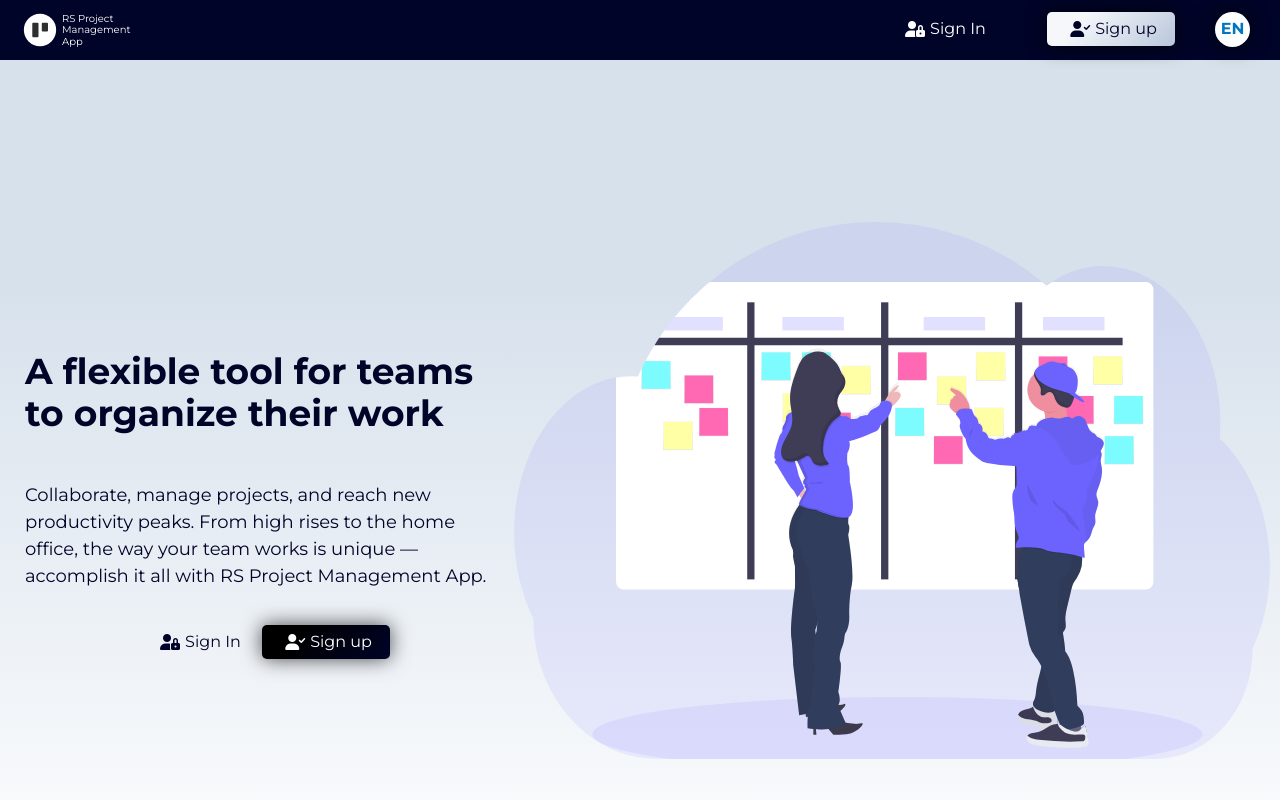
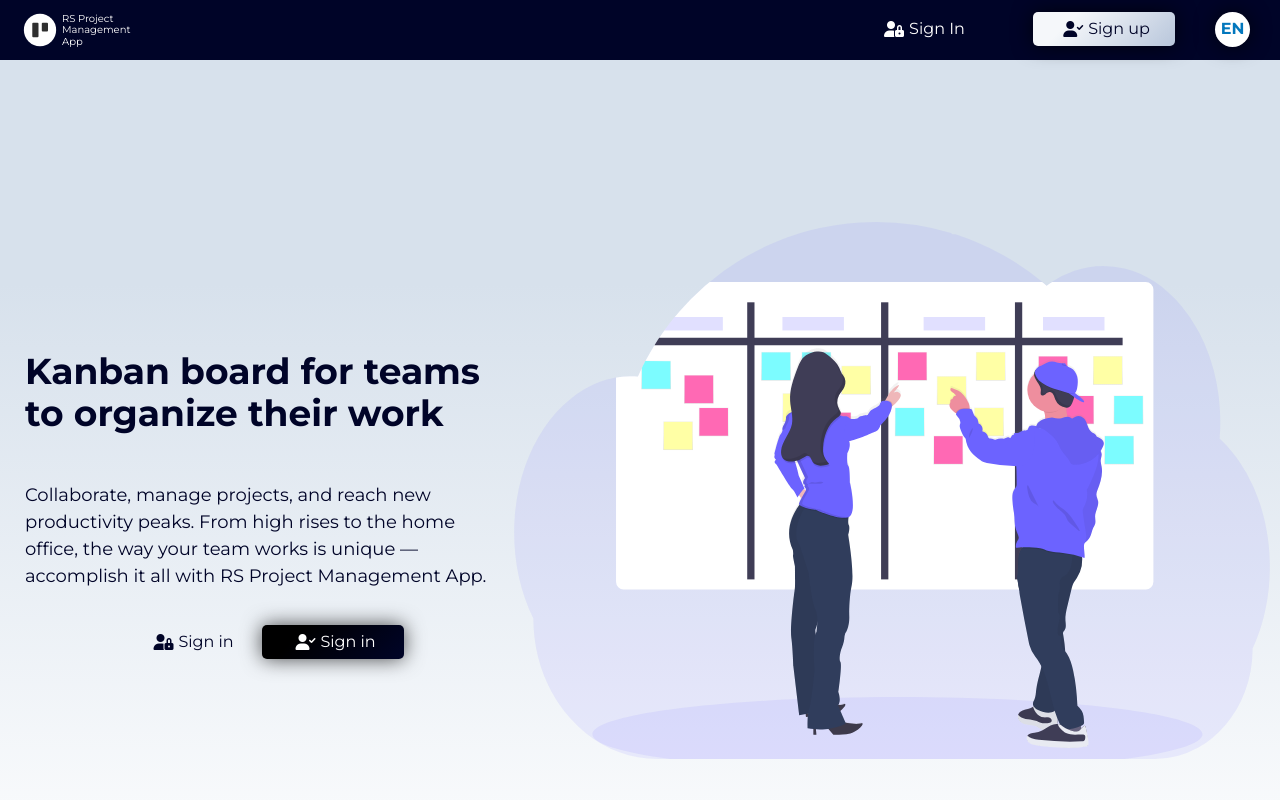
Before and after one commit to tlkv/project-management-app, a React (Create React App) app: page /welcome in a window 1280 px wide. Shown: the top 800 px of the page. Built offline with nearby package versions, Linux system fonts and the light colour scheme; the HTML template or start-up script is replaced by a standard one.

Commit message:
feat: add welcome page translation

```diff
--- a/src/data/dict.ts
+++ b/src/data/dict.ts
@@ -1,21 +1,66 @@
 const dict = {
   EN: {
-    notFoundPage: {
-      notFoundMessage: 'Not found',
+    buttons: {
+      toMainButtonText: 'Main page',
+      signIn: 'Sign in',
+      signUp: 'Sign in',
     },
     welcomePage: {
-      front: 'Text on front page',
+      titleMain: 'Kanban board for teams to organize their work',
+      paragraphMain:
+        'Collaborate, manage projects, and reach new productivity peaks. From high rises to the home office, the way your team works is unique — accomplish it all with RS Project Management App.',
+      title1: 'Build the workflow you want',
+      paragraph1: 'Manage your boards using Drag-n-Drop',
+      title2: 'Tasks contain everything you need',
+      paragraph2: 'You can specify additional info in task description and assign users',
+      title3: 'Unlimited kanban boards, columns and tasks',
+      paragraph3: 'No limits for all registered users',
+      teamTitle: 'Our team',
+      teamName1: 'Andrey',
+      teamName2: 'Vitali',
+      team1done1: 'Kanban board - Drag-n-Drop',
+      team1done2: 'API interaction, toast popups',
+      team1done3: 'Global tasks search, translation',
+      team1done4: 'Front page, Profile page',
+      team1done5: 'Project Architecture, CI/CD',
+      team2done1: 'Kanban board - columns, tasks',
+      team2done2: 'Boards management',
+      team2done3: 'Tasks managemet',
+      team2done4: 'Modal boxes',
     },
     loginPage: {},
     mainPage: {},
     profilePage: {},
   },
+  /* ru */
   RU: {
-    notFoundPage: {
-      notFoundMessage: 'Не найдено',
+    buttons: {
+      toMainButtonText: 'На главную',
+      signIn: 'Войти',
+      signUp: 'Регистрация',
     },
     welcomePage: {
-      front: 'Текст на главной',
+      titleMain: 'Канбан доска для командной работы',
+      paragraphMain:
+        'Collaborate, manage projects, and reach new productivity peaks. From high rises to the home office, the way your team works is unique — accomplish it all with RS Project Management App.',
+      title1: 'Build the workflow you want',
+      paragraph1: 'Manage your boards using Drag-n-Drop',
+      title2: 'Tasks contain everything you need',
+      paragraph2: 'You can specify additional info in task description and assign users',
+      title3: 'Unlimited kanban boards, columns and tasks',
+      paragraph3: 'No limits for all registered users',
+      teamTitle: 'Our team',
+      teamName1: 'Andrey',
+      teamName2: 'Vitali',
+      team1done1: 'Kanban board - Drag-n-Drop',
+      team1done2: 'API interaction, toast popups',
+      team1done3: 'Global tasks search, translation',
+      team1done4: 'Front page, Profile page',
+      team1done5: 'Project Architecture, CI/CD',
+      team2done1: 'Kanban board - columns, tasks',
+      team2done2: 'Boards management',
+      team2done3: 'Tasks managemet',
+      team2done4: 'Modal boxes',
     },
     loginPage: {},
     mainPage: {},
--- a/src/pages/NotFoundPage/NotFoundPage.tsx
+++ b/src/pages/NotFoundPage/NotFoundPage.tsx
@@ -13,7 +13,7 @@ function NotFoundPage() {
       <div className="not-found-button-wrapper">
         <NavLink to="/" className="main-nav-btn">
           <i className="fa-solid fa-circle-arrow-left" />
-          Main Page
+          {dict[lang].buttons.toMainButtonText}
         </NavLink>
       </div>
     </div>
--- a/src/pages/WelcomePage/WelcomePage.scss
+++ b/src/pages/WelcomePage/WelcomePage.scss
@@ -17,7 +17,7 @@
   i {
     margin: 5px;
   }
-  width: 128px;
+  width: 142px;
   height: 34px;
   padding: 5px;
   border: 0;
@@ -255,6 +255,9 @@
       }
       .pers-card-done {
         text-align: left;
+        ul {
+          padding-left: 25px;
+        }
       }
       .pers-photo-1 {
         background: #fff url('../../assets/img/av1.png') center/cover no-repeat;
--- a/src/pages/WelcomePage/WelcomePage.tsx
+++ b/src/pages/WelcomePage/WelcomePage.tsx
@@ -12,27 +12,23 @@ function WelcomePage() {
       <section className="front-sec-one">
         <div className="front-content-wrapper">
           <div className="sec-one-left">
-            <h2 className="main-title-heading">A flexible tool for teams to organize their work</h2>
-            <p className="front-content-paragraph">
-              Collaborate, manage projects, and reach new productivity peaks. From high rises to the
-              home office, the way your team works is unique — accomplish it all with RS Project
-              Management App.
-            </p>
+            <h2 className="main-title-heading">{dict[lang].welcomePage.titleMain}</h2>
+            <p className="front-content-paragraph">{dict[lang].welcomePage.paragraphMain}</p>
             <div className="buttons-head-top">
               {isAuth && (
                 <NavLink to="/" className="main-nav-btn">
                   <i className="fa-solid fa-circle-arrow-left" />
-                  Main Page
+                  {dict[lang].buttons.toMainButtonText}
                 </NavLink>
               )}
               {!isAuth && (
                 <>
                   <NavLink to="/login" className="main-nav-btn main-nav-btn-dark">
                     <i className="fa-solid fa-user-lock" />
-                    Sign In
+                    {dict[lang].buttons.signIn}
                   </NavLink>
                   <NavLink to="/registration" className="main-nav-btn">
-                    <i className="fa-solid fa-user-check" /> Sign up
+                    <i className="fa-solid fa-user-check" /> {dict[lang].buttons.signUp}
                   </NavLink>
                 </>
               )}
@@ -47,8 +43,8 @@ function WelcomePage() {
             <div className="front-icon-large">
               <i className="fa-solid fa-people-group" />
             </div>
-            <h2>Build the workflow you want</h2>
-            <p>Manage your boards using Drag-n-Drop</p>
+            <h2>{dict[lang].welcomePage.title1}</h2>
+            <p>{dict[lang].welcomePage.paragraph1}</p>
           </div>
           <div className="advantages-video">
             <video autoPlay playsInline loop muted className="video-el">
@@ -66,8 +62,8 @@ function WelcomePage() {
             <div className="front-icon-large">
               <i className="fa-solid fa-list-check" />
             </div>
-            <h2>Tasks contain everything you need</h2>
-            <p>You can specify additional info in task description and assign users</p>
+            <h2>{dict[lang].welcomePage.title2}</h2>
+            <p>{dict[lang].welcomePage.paragraph2}</p>
           </div>
         </div>
         <div className="front-content-wrapper">
@@ -75,8 +71,8 @@ function WelcomePage() {
             <div className="front-icon-large">
               <i className="fa-solid fa-clipboard-list" />
             </div>
-            <h2>Unlimited kanban boards, columns and tasks</h2>
-            <p>No limits for all registered users</p>
+            <h2>{dict[lang].welcomePage.title3}</h2>
+            <p>{dict[lang].welcomePage.paragraph3}</p>
           </div>
           <div className="advantages-video">
             <video autoPlay playsInline loop muted className="video-el">
@@ -91,11 +87,11 @@ function WelcomePage() {
       </section>
       <section className="front-sec-four">
         <div className="front-content-wrapper">
-          <h2 className="front-sec-title">Our team</h2>
+          <h2 className="front-sec-title">{dict[lang].welcomePage.teamTitle}</h2>
           <div className="team-wrapper">
             <div className="pers-card-wrapper">
               <h3 className="pers-card-name">
-                Andrey
+                {dict[lang].welcomePage.teamName1}
                 <a
                   href="https://github.com/tlkv"
                   target="_blank"
@@ -109,18 +105,18 @@ function WelcomePage() {
               <div className="pers-card-details">
                 <div className="pers-card-done">
                   <ul>
-                    <li>Kanban board - Drag-n-Drop</li>
-                    <li>Front page, Profile page</li>
-                    <li>API error handling, toast popups</li>
-                    <li>Project Architecture</li>
-                    <li>CI/CD</li>
+                    <li>{dict[lang].welcomePage.team1done1}</li>
+                    <li>{dict[lang].welcomePage.team1done2}</li>
+                    <li>{dict[lang].welcomePage.team1done3}</li>
+                    <li>{dict[lang].welcomePage.team1done4}</li>
+                    <li>{dict[lang].welcomePage.team1done5}</li>
                   </ul>
                 </div>
               </div>
             </div>
             <div className="pers-card-wrapper">
               <h3 className="pers-card-name">
-                Vitali
+                {dict[lang].welcomePage.teamName2}
                 <a
                   href="https://github.com/deftonjke"
                   target="_blank"
@@ -134,10 +130,10 @@ function WelcomePage() {
               <div className="pers-card-details">
                 <div className="pers-card-done">
                   <ul>
-                    <li>Kanban board - columns, tasks</li>
-                    <li>Boards management</li>
-                    <li>Tasks management</li>
-                    <li>Modal boxes</li>
+                    <li>{dict[lang].welcomePage.team2done1}</li>
+                    <li>{dict[lang].welcomePage.team2done2}</li>
+                    <li>{dict[lang].welcomePage.team2done3}</li>
+                    <li>{dict[lang].welcomePage.team2done4}</li>
                   </ul>
                 </div>
               </div>
```
Also changed, not shown: 1 other file (tests, documents, lock files or other folders).
